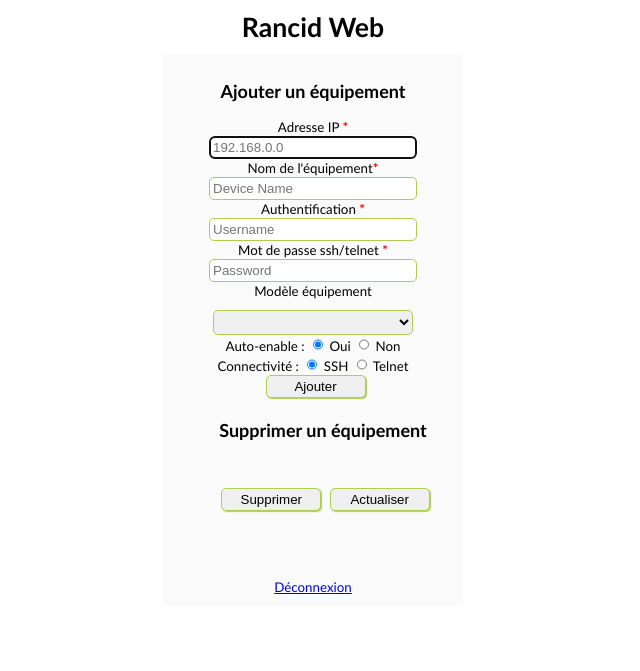
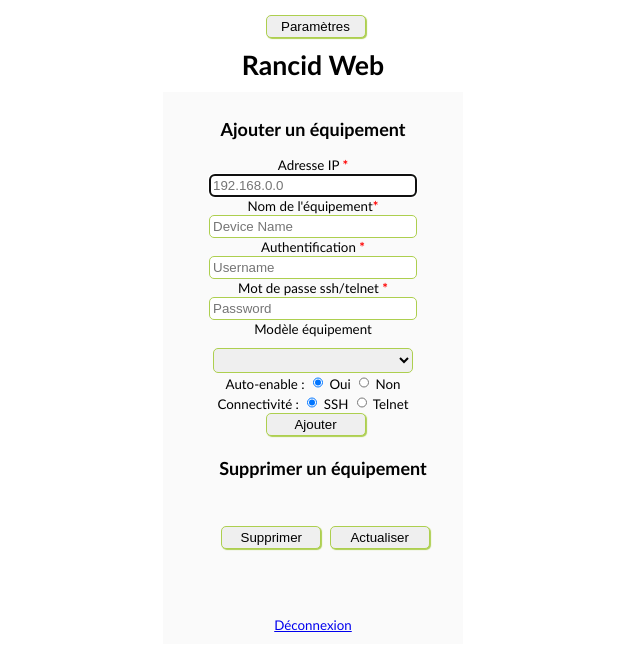
Before and after one commit to Jerem-No-One/Rancid-web, a PHP site: page / in a window 1280 px wide. Shown: the top 671 px of the page, without its empty margins (327-967 px from the left). Run offline with PHP 8.4, Linux system fonts and the light colour scheme; the visitor is signed in with stand-in values (Sample User, id 1); data that the repository does not hold is empty.

Commit message:
update 1

```diff
--- a/code.js
+++ b/code.js
@@ -16,3 +16,20 @@ function deleteDevice()
     delete_device.submit();
   }
 }
+
+function changeHostname()
+{
+  width = 300;
+  height = 200;
+  if(window.innerWidth)
+  {
+  var left = (window.innerWidth-width)/2;
+  var top = (window.innerHeight-height)/2;
+  }
+  else
+  {
+  var left = (document.body.clientWidth-width)/2;
+  var top = (document.body.clientHeight-height)/2;
+  }
+  window.open('change_hostname.html','Hostname','menubar=no, scrollbars=no, top='+top+', left='+left+', width='+width+', height='+height+'');
+}
--- a/index.php
+++ b/index.php
@@ -13,6 +13,7 @@ session_start();
     if (!empty($_SESSION['logged_in']))
     {
        ?>
+       <div><input type="button" onclick="location.href='settings.php'" value="Paramètres"></div>
        <h1>Rancid Web</h1>
        <form action="add_device.php" method="post" class="add_device" name="add_device">  <!-- Formulaire ajout d'un device -->
          <filedset>
```
Also changed, not shown: change_hostname.php (added, +12 -0 lines), settings.php (added, +15 -0 lines).
